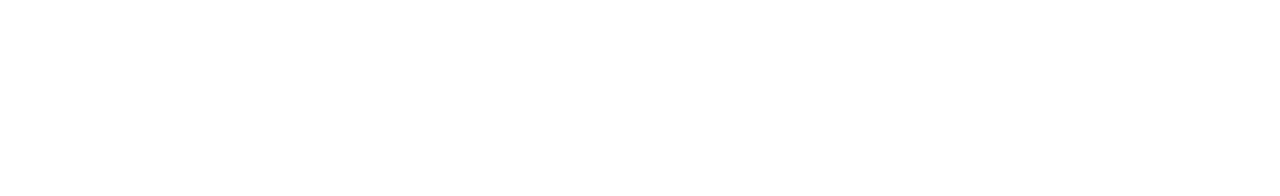
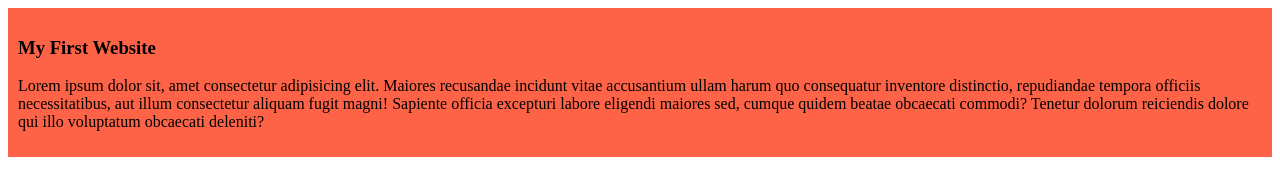
Before and after one commit to NURALAM11/my-simple-website, a plain HTML site: page index.html in a window 1280 px wide. Drawn offline with Linux system fonts and the light colour scheme.

Commit message:
added the first blog

```diff
--- a/index.html
+++ b/index.html
@@ -4,8 +4,13 @@
   <meta charset="UTF-8">
   <meta name="viewport" content="width=device-width, initial-scale=1.0">
   <title>My Simple website</title>
+  <link rel="stylesheet" href="styles/blog.css">
 </head>
 <body>
+  <div>
+    <h3>My First Website</h3>
+    <p>Lorem ipsum dolor sit, amet consectetur adipisicing elit. Maiores recusandae incidunt vitae accusantium ullam harum quo consequatur inventore distinctio, repudiandae tempora officiis necessitatibus, aut illum consectetur aliquam fugit magni! Sapiente officia excepturi labore eligendi maiores sed, cumque quidem beatae obcaecati commodi? Tenetur dolorum reiciendis dolore qui illo voluptatum obcaecati deleniti?</p>
+  </div>
 
 </body>
 </html>
--- /dev/null
+++ b/styles/blog.css
@@ -0,0 +1,4 @@
+div{
+  background-color: tomato;
+  padding: 10px;
+}
```
